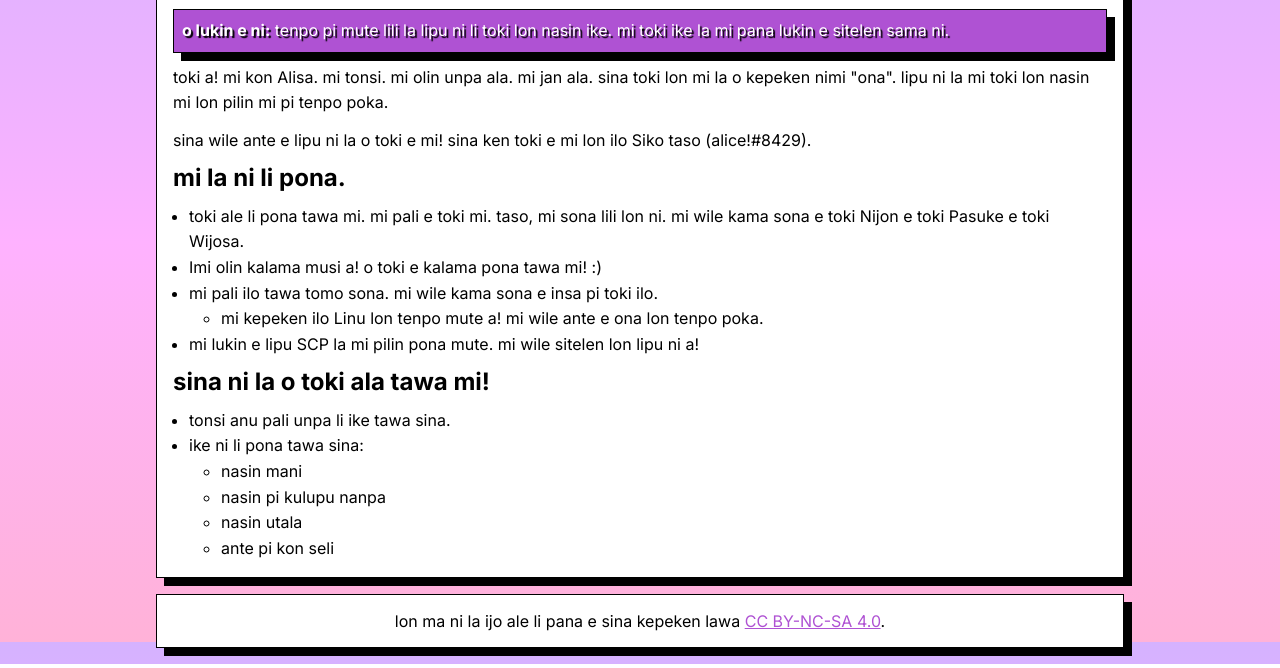
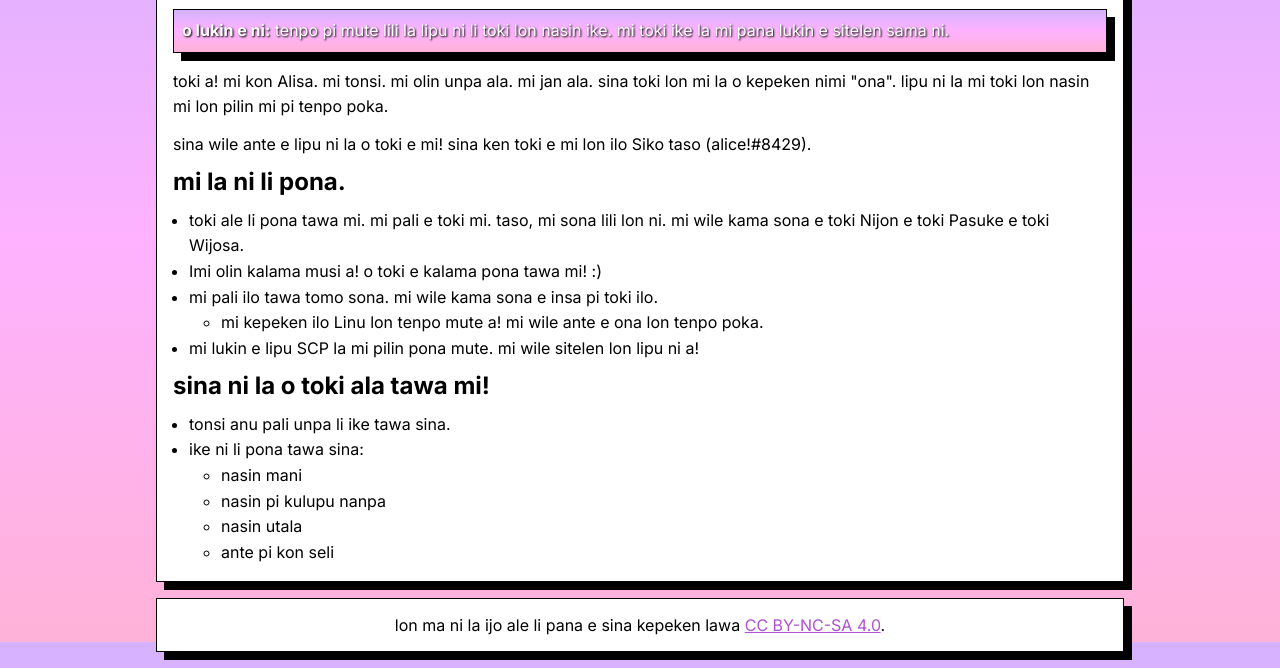
Before and after one commit to l4ssc/l4ssc.github.io, a plain HTML site: page index.html in a window 1280 px wide. Shown: the part 158-826 px from the top of the page. Drawn offline with Linux system fonts and the light colour scheme.

Commit message:
Update style.css

```diff
--- a/style.css
+++ b/style.css
@@ -105,10 +105,11 @@ nav, main, footer {
 }
 
 .warn {
-    background: #AF52D3;
+    background: linear-gradient(0deg, rgba(255,178,216,1) 0%, rgba(254,178,255,1) 50%, rgba(213,178,255,1) 100%);
     color: #fff;
+    margin-bottom: 1em;
     padding: 0.5em;
     border: 1px solid black;
     box-shadow: 0.5em 0.5em black;
-    text-shadow: 2px 2px 1px black;
+    text-shadow: 1px 1px 2px black;
 }
```
